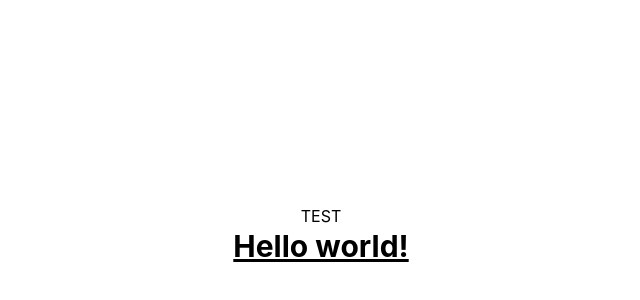
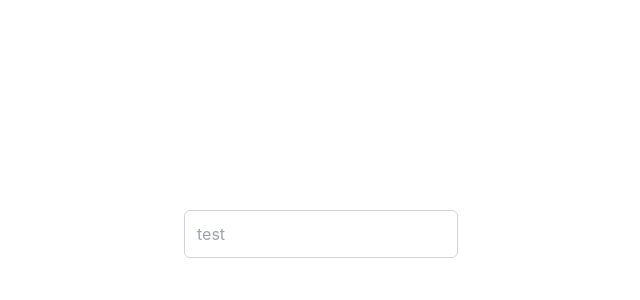
Before and after one commit to bartlomein/nacelle-search, a React (Vite) app: page / in a window 1280 px wide. Shown: the part 166-466 px from the top of the page, without its empty margins (319-959 px from the left). Built offline with nearby package versions, Linux system fonts and the light colour scheme.

Commit message:
basic search

```diff
--- a/package.json
+++ b/package.json
@@ -10,6 +10,7 @@
     "preview": "vite preview"
   },
   "dependencies": {
+    "framer-motion": "^11.18.0",
     "react": "^18.3.1",
     "react-dom": "^18.3.1"
   },
--- a/src/App.tsx
+++ b/src/App.tsx
@@ -1,10 +1,19 @@
+import { useState } from "react";
 import "./App.css";
+import Search, { SearchResult } from "./components/Search/Search";
 
 function App() {
+  const [selectedItem, setSelectedItem] = useState<SearchResult | null>(null);
+
   return (
     <>
-      TEST
-      <h1 className="text-3xl font-bold underline">Hello world!</h1>
+      {selectedItem ? (
+        <div>
+          <div>Selected Item:</div>
+          <div>{selectedItem.title}</div>
+        </div>
+      ) : null}
+      <Search placeholder={"test"} onSelect={setSelectedItem} />
     </>
   );
 }
--- a/src/components/Search/Search.tsx
+++ b/src/components/Search/Search.tsx
@@ -1,18 +1,181 @@
-import React from "react";
+import React, { useEffect, useState } from "react";
+import { useDebounce } from "../../hooks/useDebounce";
+import { motion, AnimatePresence } from "framer-motion";
 
 type SearchProps = {
   onSearch: (query: string) => void;
   placeholder?: string;
 };
 
-type SearchResult = {
+export type SearchResult = {
   id: string;
   title: string;
   category: string;
 };
 
-const Search = () => {
-  return <div></div>;
+const sampleData: SearchResult[] = [
+  { id: "1", title: "React Basics", category: "Frontend" },
+  { id: "2", title: "TypeScript Tutorial", category: "Language" },
+  { id: "3", title: "Frontend Testing", category: "Testing" },
+  { id: "4", title: "Redux Guide", category: "State Management" },
+  { id: "5", title: "React Hooks Demo", category: "Frontend" },
+];
+
+const onSearch = (query: string): SearchResult[] => {
+  return sampleData.filter((item) =>
+    item.title.toLowerCase().includes(query.toLowerCase())
+  );
+};
+
+const Search = ({ placeholder, onSelect }) => {
+  const [query, setQuery] = useState("");
+  const [results, setResults] = useState<SearchResult[]>([]);
+  const [isLoading, setIsLoading] = useState(false);
+  const [error, setError] = useState<string | null>(null);
+  const [isOpen, setIsOpen] = useState(false);
+
+  const debouncedQuery = useDebounce(query, 300);
+
+  useEffect(() => {
+    setIsLoading(true);
+    setError(null);
+    try {
+      if (debouncedQuery.trim() === "") {
+        setResults([]);
+        setIsOpen(false);
+      } else {
+        const searchResults = onSearch(debouncedQuery);
+        setResults(searchResults);
+        setIsOpen(true);
+      }
+    } catch (err: any) {
+      setError(err.message || "An error occurred.");
+      setResults([]);
+    } finally {
+      setIsLoading(false);
+    }
+  }, [debouncedQuery]);
+
+  const handleInputChange = (e: React.ChangeEvent<HTMLInputElement>) => {
+    setQuery(e.target.value);
+    onSelect(null);
+  };
+
+  const handleSelect = (item: SearchResult) => {
+    onSelect(item);
+    setQuery("");
+    setIsOpen(false);
+  };
+
+  const clearInput = () => {
+    setQuery("");
+    setIsOpen(false);
+    onSelect(null);
+  };
+
+  const dropdownVariants = {
+    hidden: {
+      opacity: 0,
+      y: -10,
+      transition: {
+        duration: 0.2,
+      },
+    },
+    visible: {
+      opacity: 1,
+      y: 0,
+      transition: {
+        duration: 0.2,
+      },
+    },
+    exit: {
+      opacity: 0,
+      y: -10,
+      transition: {
+        duration: 0.2,
+      },
+    },
+  };
+
+  return (
+    <div className="relative w-full">
+      <div className="flex items-center border border-gray-300 rounded-md px-3 py-2 w-full focus-within:border-blue-500 w-96 h-12">
+        <input
+          type="text"
+          placeholder={placeholder}
+          value={query}
+          onChange={handleInputChange}
+          className="flex-grow outline-none"
+        />
+        {query && (
+          <button
+            onClick={clearInput}
+            className="text-gray-500 hover:text-gray-700"
+          >
+            <svg
+              xmlns="http://www.w3.org/2000/svg"
+              className="h-5 w-5"
+              fill="none"
+              viewBox="0 0 24 24"
+              stroke="currentColor"
+            >
+              <path
+                strokeLinecap="round"
+                strokeLinejoin="round"
+                strokeWidth={2}
+                d="M6 18L18 6M6 6l12 12"
+              />
+            </svg>
+          </button>
+        )}
+      </div>
+
+      {isLoading && (
+        <div className="mt-2 text-center text-gray-500">Loading...</div>
+      )}
+      {error && <div className="mt-2 text-center text-red-500">{error}</div>}
+
+      <AnimatePresence>
+        {isOpen && (
+          <motion.div
+            className="absolute w-full"
+            initial="hidden"
+            animate="visible"
+            exit="exit"
+            variants={dropdownVariants}
+          >
+            {results.length > 0 ? (
+              <ul className="w-full bg-white border border-gray-200 rounded-md mt-1 shadow-lg z-10">
+                {results.map((result) => (
+                  <motion.li
+                    key={result.id}
+                    className="p-2 hover:bg-gray-100 cursor-pointer text-left"
+                    initial={{ opacity: 0 }}
+                    animate={{ opacity: 1 }}
+                    transition={{ duration: 0.1 }}
+                    onClick={() => handleSelect(result)}
+                  >
+                    <span className="font-bold">{result.title}</span>
+                    <span className="text-gray-500 ml-2">
+                      - {result.category}
+                    </span>
+                  </motion.li>
+                ))}
+              </ul>
+            ) : (
+              query.trim() !== "" &&
+              !isLoading &&
+              !error && (
+                <div className="w-full bg-white border border-gray-200 rounded-md mt-1 shadow-lg z-10 p-2 text-center text-gray-500">
+                  No results found.
+                </div>
+              )
+            )}
+          </motion.div>
+        )}
+      </AnimatePresence>
+    </div>
+  );
 };
 
 export default Search;
```
Also changed, not shown: 1 other file (tests, documents, lock files or other folders).
